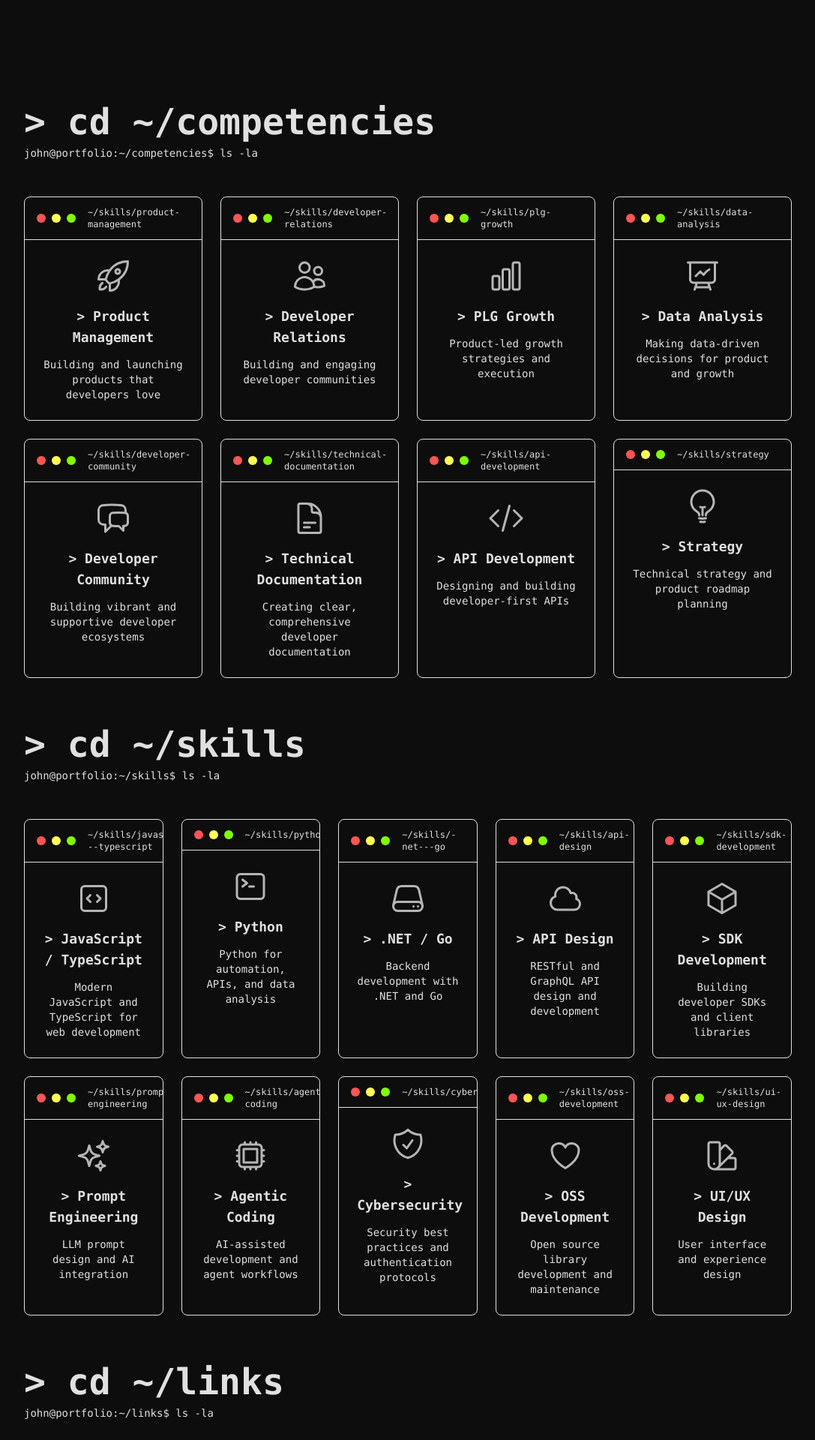
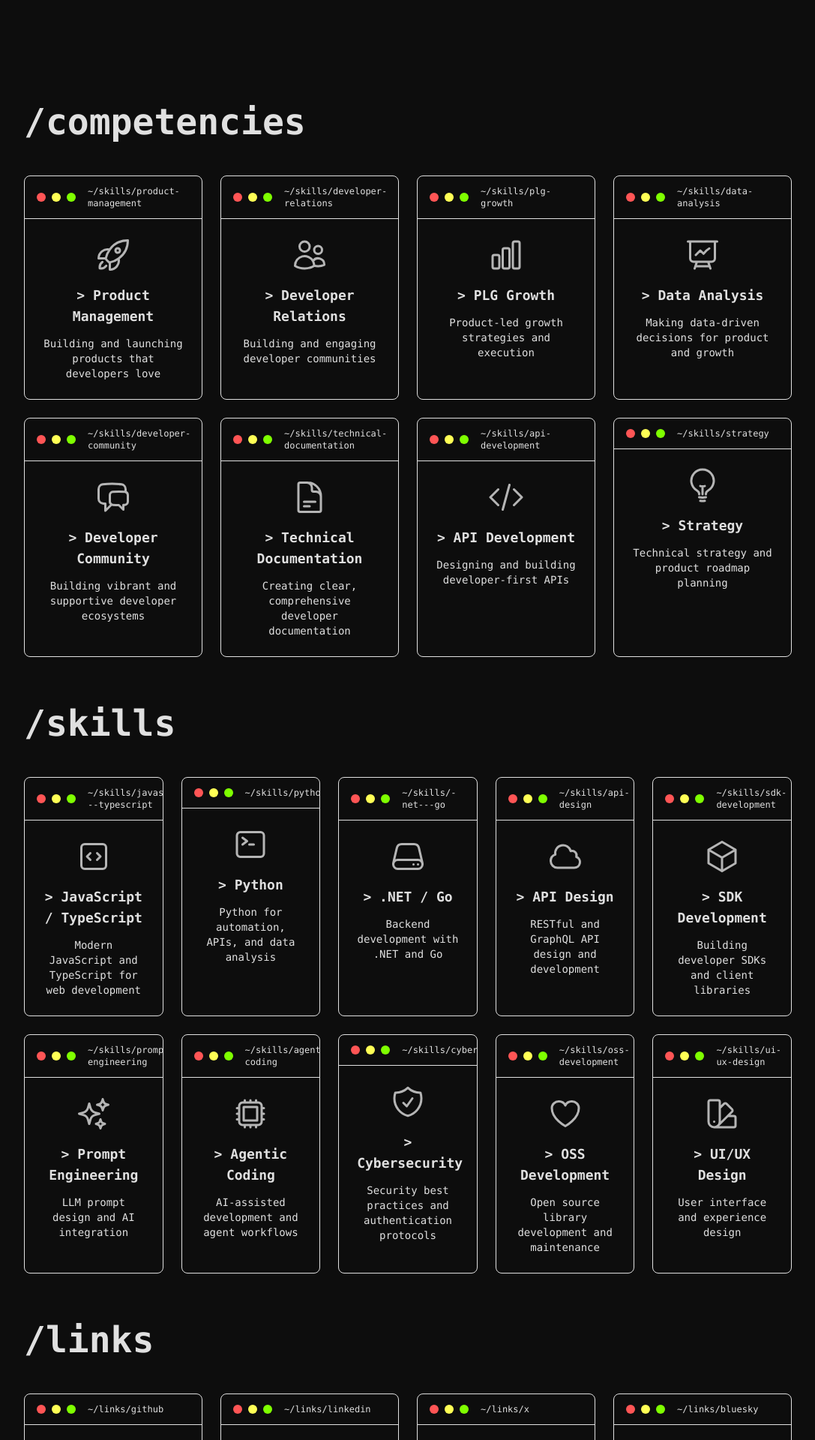
Before and after one commit to jpvajda/portfolio, a React (Vite) app: page / in a window 1280 px wide. Shown: the part 760-2680 px from the top of the page at 75% size, without its empty margins (96-1183 px from the left). Built offline with nearby package versions, Linux system fonts and the light colour scheme.

Commit message:
more changes

```diff
--- a/src/App.jsx
+++ b/src/App.jsx
@@ -24,8 +24,6 @@ function App() {
           href="https://fonts.googleapis.com/css?family=Roboto+Mono&display=swap"
           rel="stylesheet"
         />
-        {/* new relic script for data tracking */}
-        <script src="newrelic.js"></script>
       </Helmet>
       <NavBar></NavBar>
       <Hero></Hero>
@@ -39,11 +37,8 @@ function App() {
           {/* Section Header */}
           <div className="mb-12">
             <h2 className="text-4xl md:text-5xl font-bold text-terminal-text-primary font-mono mb-2">
-              &gt; cd ~/competencies
+              /competencies
             </h2>
-            <p className="text-terminal-text-secondary font-mono text-sm">
-              john@portfolio:~/competencies$ ls -la
-            </p>
           </div>
 
           {/* Competencies Grid - 4 columns */}
@@ -64,11 +59,8 @@ function App() {
           {/* Section Header */}
           <div className="mb-12">
             <h2 className="text-4xl md:text-5xl font-bold text-terminal-text-primary font-mono mb-2">
-              &gt; cd ~/skills
+              /skills
             </h2>
-            <p className="text-terminal-text-secondary font-mono text-sm">
-              john@portfolio:~/skills$ ls -la
-            </p>
           </div>
 
           {/* Skills Grid - 5 columns */}
@@ -88,11 +80,8 @@ function App() {
           {/* Section Header */}
           <div className="mb-12">
             <h2 className="text-4xl md:text-5xl font-bold text-terminal-text-primary font-mono mb-2">
-              &gt; cd ~/links
+              /links
             </h2>
-            <p className="text-terminal-text-secondary font-mono text-sm">
-              john@portfolio:~/links$ ls -la
-            </p>
           </div>
 
           {/* References Grid - 4 columns */}
@@ -112,11 +101,8 @@ function App() {
           {/* Section Header */}
           <div className="mb-12">
             <h2 className="text-4xl md:text-5xl font-bold text-terminal-text-primary font-mono mb-2">
-              &gt; cd ~/certifications
+              /certifications
             </h2>
-            <p className="text-terminal-text-secondary font-mono text-sm">
-              john@portfolio:~/certifications$ ls -la
-            </p>
           </div>
 
           {/* Certifications Grid - 3 columns */}
--- a/src/components/MyCarousel.jsx
+++ /dev/null
@@ -1,37 +0,0 @@
-// TODO Phase 5: Replace with proper carousel using Headless UI
-
-function MyCarousel() {
-  return (
-    <div className="carousel terminal-window">
-      <div className="carousel-content">
-        <h3>Hello!</h3>
-        <p className="carouselText">
-          I am an impact driven product led growth leader focused on building
-          amazing Developer Experience.
-        </p>
-
-        <h3 className="mt-6">About me</h3>
-        <p className="carouselText">
-          I thrive on empowering developers to build amazing things. When you
-          can provide developers clear and concise documentation, a healthy and
-          vibrant community, supportive open source libraries, and a seamless
-          developer experience, they can do incredible things with your
-          software.
-        </p>
-
-        <p className="carouselText">
-          DX-PLG (Developer Experience Product Led Growth) is a winning formula
-          that many don't do well as it's really hard to pull off. I believe if
-          you do this right you can increase overall PLG driven revenue.
-        </p>
-
-        <p className="carouselText">
-          Let me help you set your company up for DX-PLG success and leverage
-          the growth opportunities of your developers.
-        </p>
-      </div>
-    </div>
-  );
-}
-
-export default MyCarousel;
```
